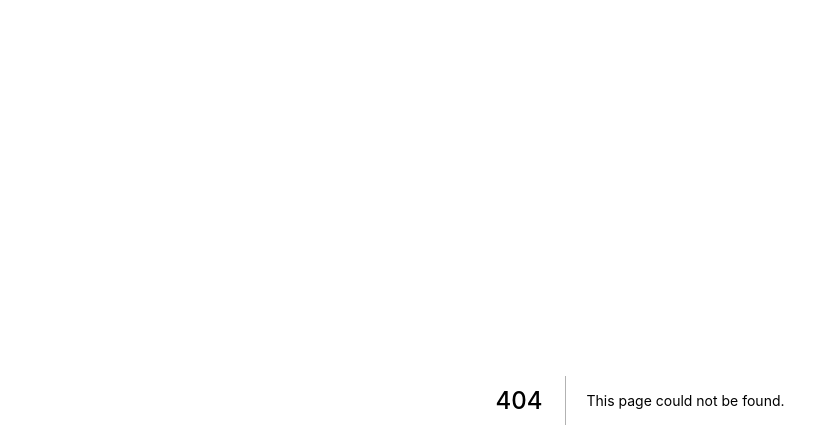
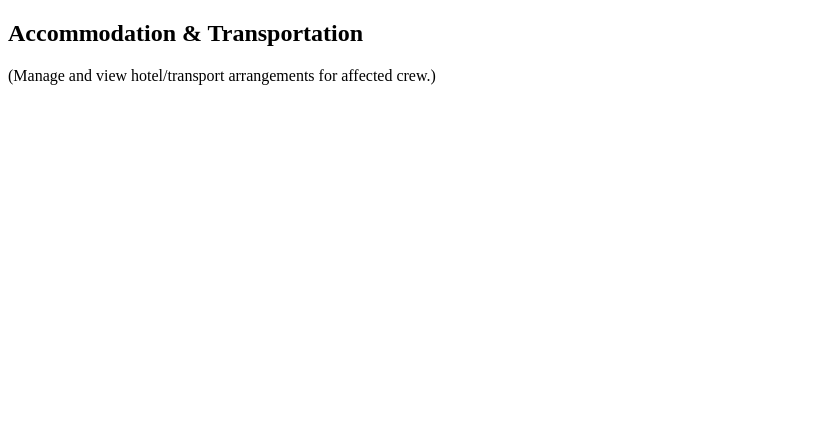
Before and after one commit to suprachakra/Unified-Crew-Operations-Digital-Twin-System-UCODTS-, a Next.js app in the folder frontend/: page /DisruptionRecovery/AccommodationManager in a window 1280 px wide. Before the commit this address had no page. Shown: the top 448 px of the page, without its empty margins (0-839 px from the left). Built offline with nearby package versions, Linux system fonts and the light colour scheme.

Commit message:
Create AccommodationManager.jsx

```diff
--- /dev/null
+++ b/frontend/src/pages/DisruptionRecovery/AccommodationManager.jsx
@@ -0,0 +1,12 @@
+import React from "react";
+
+const AccommodationManager = () => {
+  return (
+    <div>
+      <h2>Accommodation & Transportation</h2>
+      <p>(Manage and view hotel/transport arrangements for affected crew.)</p>
+    </div>
+  );
+};
+
+export default AccommodationManager;
```
